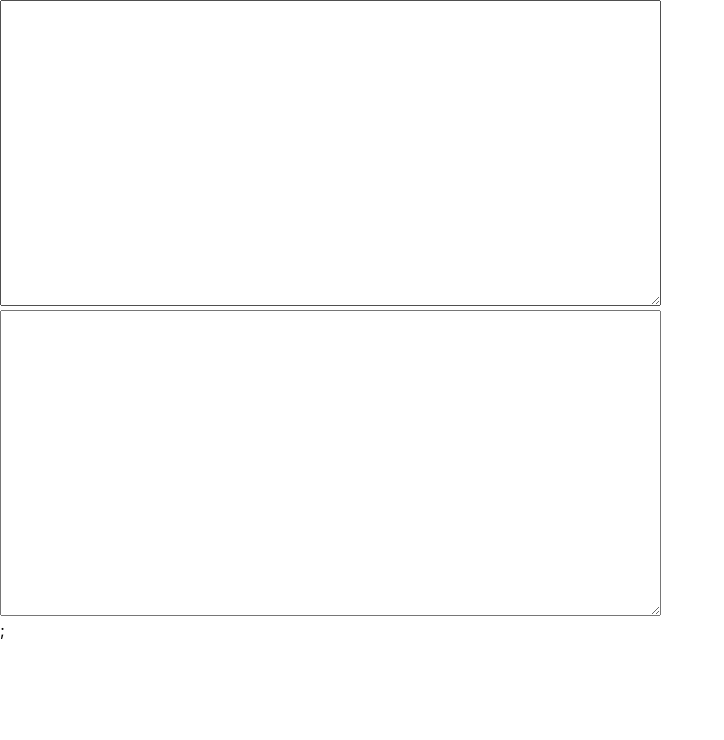
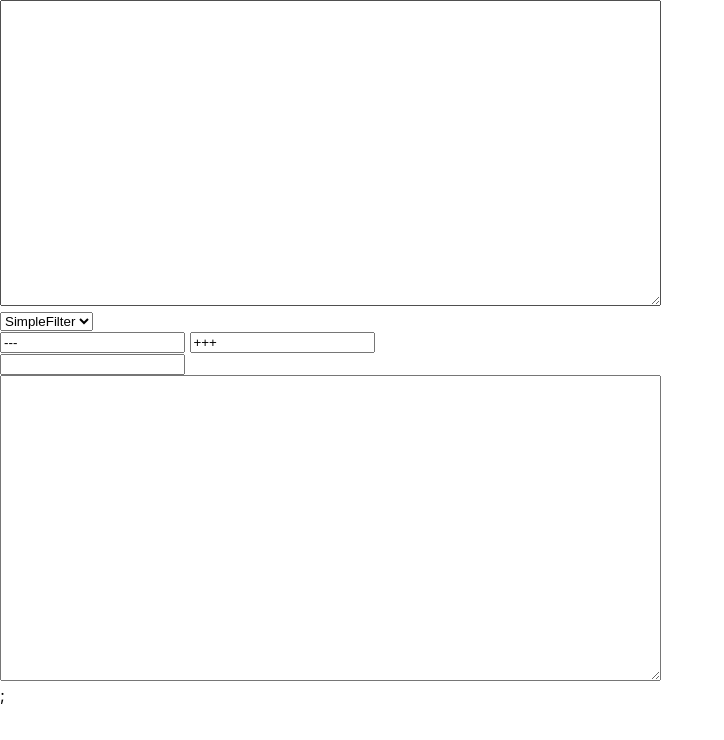
Before and after one commit to mciec/ReactTools, a React (Create React App) app in the folder my-app/: page / in a window 1280 px wide. Shown: the top 740 px of the page, without its empty margins (0-724 px from the left). Built offline with nearby package versions, Linux system fonts and the light colour scheme.

Commit message:
changing transformation

```diff
--- /dev/null
+++ b/my-app/src/components/TransformationItem/TransformationItem.tsx
@@ -0,0 +1,91 @@
+import React, { FunctionComponent } from "react";
+import "../../App.css";
+import {
+  FilterTransformation,
+  PrefixSuffixTransformation,
+  Transformation,
+  Transformer,
+} from "../../state/Transformer/types";
+import { connect } from "react-redux";
+import { ListFormat } from "typescript";
+import { SetTransformation } from "../../state/Transformer/actions";
+
+type ObjectProps = {
+  transformation: Transformation | null;
+};
+
+type FunctionProps = {
+  changeTransformationType: (t: Transformation) => any;
+};
+
+const transformationItem: FunctionComponent<ObjectProps & FunctionProps> = (
+  props
+) => {
+  let pst = props.transformation as PrefixSuffixTransformation;
+  let sft = props.transformation as FilterTransformation;
+
+  const changeTransformationType = (
+    event: React.ChangeEvent<HTMLSelectElement>
+  ) => {
+    let a: string = event.target.value;
+    switch (a) {
+      case "PrefixSuffix":
+        props.changeTransformationType({ Prefix: "", Suffix: "" });
+        break;
+      case "SimpleFilter":
+        props.changeTransformationType({
+          Name: "Remove A%",
+          FilterLine: (line) => !line.startsWith("A"),
+        });
+        break;
+    }
+  };
+
+  return (
+    <div>
+      <select
+        id="transformation"
+        name="transformation"
+        onChange={changeTransformationType}
+      >
+        <option value="PrefixSuffix" selected={pst != null}>
+          PrefixSuffix
+        </option>
+        <option value="SimpleFilter" selected={sft != null}>
+          SimpleFilter
+        </option>
+      </select>
+
+      {pst != null ? (
+        <div>
+          <label htmlFor="prefix" />
+          <input id="prefix" value={pst.Prefix} /> <label htmlFor="suffix" />
+          <input id="suffix" value={pst.Suffix} />
+        </div>
+      ) : null}
+      {sft != null ? (
+        <div>
+          <label htmlFor="filterName" />
+          <input id="filterName" value={sft.Name} />{" "}
+        </div>
+      ) : null}
+    </div>
+  );
+};
+
+const mapStateToProps = function (state: Transformer): ObjectProps {
+  return {
+    transformation: state.Transformation,
+  };
+};
+
+const mapDispatchToProps = function (dispatch: any): FunctionProps {
+  return {
+    changeTransformationType: (t: Transformation) =>
+      dispatch(SetTransformation(t)),
+  };
+};
+export const TransformationItem = connect(
+  mapStateToProps,
+  mapDispatchToProps
+)(transformationItem);
--- a/my-app/src/components/Transformer.tsx
+++ b/my-app/src/components/Transformer.tsx
@@ -1,8 +1,9 @@
 import React, { FunctionComponent } from "react";
-import { DstText } from "../state/dstText/types";
-import { SrcText } from "../state/srcText/types";
-import { InputBox } from "./inputBox/InputBox";
-import { OutputBox } from "./outputBox/OutputBox";
+import { DstText } from "../state/DstText/types";
+import { SrcText } from "../state/SrcText/types";
+import { InputBox } from "./InputBox/InputBox";
+import { OutputBox } from "./OutputBox/OutputBox";
+import { TransformationItem } from "./TransformationItem/TransformationItem";
 
 type Props = {
   srcText: SrcText;
@@ -14,6 +15,7 @@ export const Transformer: FunctionComponent = () => {
   return (
     <div>
       <InputBox />
+      <TransformationItem/>
       <OutputBox />
     </div>
   );
--- a/my-app/src/components/inputBox/InputBox.tsx
+++ b/my-app/src/components/inputBox/InputBox.tsx
@@ -1,8 +1,8 @@
 import React, { FunctionComponent } from "react";
 import "../../App.css";
-import { Transformer } from "../../state/transformer/types";
-import { SrcText } from "../../state/srcText/types";
-import { ModifySource } from "../../state/transformer/actions";
+import { Transformer } from "../../state/Transformer/types";
+import { SrcText } from "../../state/SrcText/types";
+import { ModifySource } from "../../state/Transformer/actions";
 import { connect } from "react-redux";
 
 type ObjectProps = {
--- a/my-app/src/components/outputBox/OutputBox.tsx
+++ b/my-app/src/components/outputBox/OutputBox.tsx
@@ -1,7 +1,7 @@
 import React, { FunctionComponent } from "react";
 import "../../App.css";
-import { DstText } from "../../state/dstText/types";
-import { Transformer } from "../../state/transformer/types";
+import { DstText } from "../../state/DstText/types";
+import { Transformer } from "../../state/Transformer/types";
 import { connect } from "react-redux";
 
 type ObjectProps = {
--- a/my-app/src/state/store.ts
+++ b/my-app/src/state/store.ts
@@ -1,6 +1,6 @@
 import { createStore } from 'redux';
-import { Transformer } from "./transformer/types";
-import { TransformerReducer } from "./transformer/reducer";
+import { Transformer } from "./Transformer/types";
+import { TransformerReducer } from "./Transformer/reducer";
 
 const initialState: Transformer = {
     Src: { Text: "dupa\rdupa2" },
--- a/my-app/src/state/transformer/actions.tsx
+++ b/my-app/src/state/transformer/actions.tsx
@@ -1,6 +1,5 @@
 import {
-  FilterTransformation,
-  PrefixSuffixTransformation,
+  Transformation,
   UserAction,
 } from "./types";
 
@@ -13,18 +12,9 @@ export function ModifySource(str: string): UserAction {
   };
 }
 
-export function AddPrefixSuffix(
-  prefixSuffix: PrefixSuffixTransformation
-): UserAction {
+export function SetTransformation(t: Transformation): UserAction {
   return {
-    type: "SET_PREFIX_SUFFIX",
-    payload: prefixSuffix,
+    type: "CHANGE_TRANSFORMATION",
+    payload: t,
   };
 }
-
-export function AddSimpleFilter(func: FilterTransformation): UserAction {
-  return {
-    type: "SET_SIMPLE_FILTER",
-    payload: func,
-  };
-}
--- a/my-app/src/state/transformer/reducer.tsx
+++ b/my-app/src/state/transformer/reducer.tsx
@@ -1,4 +1,4 @@
-import { Reducer } from "../../../node_modules/redux";
+import { Reducer } from "redux";
 import {
   FilterTransformation,
   ModifySource,
@@ -16,27 +16,26 @@ const doTransformation = function (
   let sft = transformation as FilterTransformation;
 
   if (pst != null) {
-    let lines: string[] = src.split("\r");
+    let lines: string[] = src.split("\n");
     let dst = lines.map((line) => pst.Prefix + line + pst.Suffix);
-    let res: string = dst.join("\r");
+    let res: string = dst.join("\n");
     return res;
   } else if (sft != null) {
     let lines: string[] = src.split("\r");
     let dst = lines.filter((line) => (sft.FilterLine(line) ? line : ""));
-    let res: string = dst.join("\r");
+    let res: string = dst.join("\n");
     return res;
   }
   return src;
 };
 
 export const TransformerReducer: Reducer<Transformer, UserAction> = (s, a) => {
-  let res: Transformer = {
-    Src: { Text: "" },
-    Dst: { Text: "" },
-    Transformation: null,
-  };
   if (s === undefined) {
-    return res;
+    return {
+      Src: { Text: "" },
+      Dst: { Text: "" },
+      Transformation: null,
+    };
   }
 
   switch (a.type) {
@@ -50,18 +49,15 @@ export const TransformerReducer: Reducer<Transformer, UserAction> = (s, a) => {
         };
       break;
 
-    case "SET_PREFIX_SUFFIX":
+    case "CHANGE_TRANSFORMATION":
       let pst: PrefixSuffixTransformation = a.payload as PrefixSuffixTransformation;
+      let ft: FilterTransformation = a.payload as FilterTransformation;
       if (pst != null)
         return {
           ...s,
           Dst: { Text: doTransformation(s.Src.Text, pst) },
           Transformation: pst,
         };
-      break;
-
-    case "SET_SIMPLE_FILTER":
-      let ft: FilterTransformation = a.payload as FilterTransformation;
       if (ft != null)
         return {
           ...s,
@@ -70,5 +66,5 @@ export const TransformerReducer: Reducer<Transformer, UserAction> = (s, a) => {
         };
       break;
   }
-  return res;
+  return s;
 };
```
Also changed, not shown: my-app/src/state/transformer/types.tsx (+5 -5 lines), 1 other file (tests, documents, lock files or other folders).
